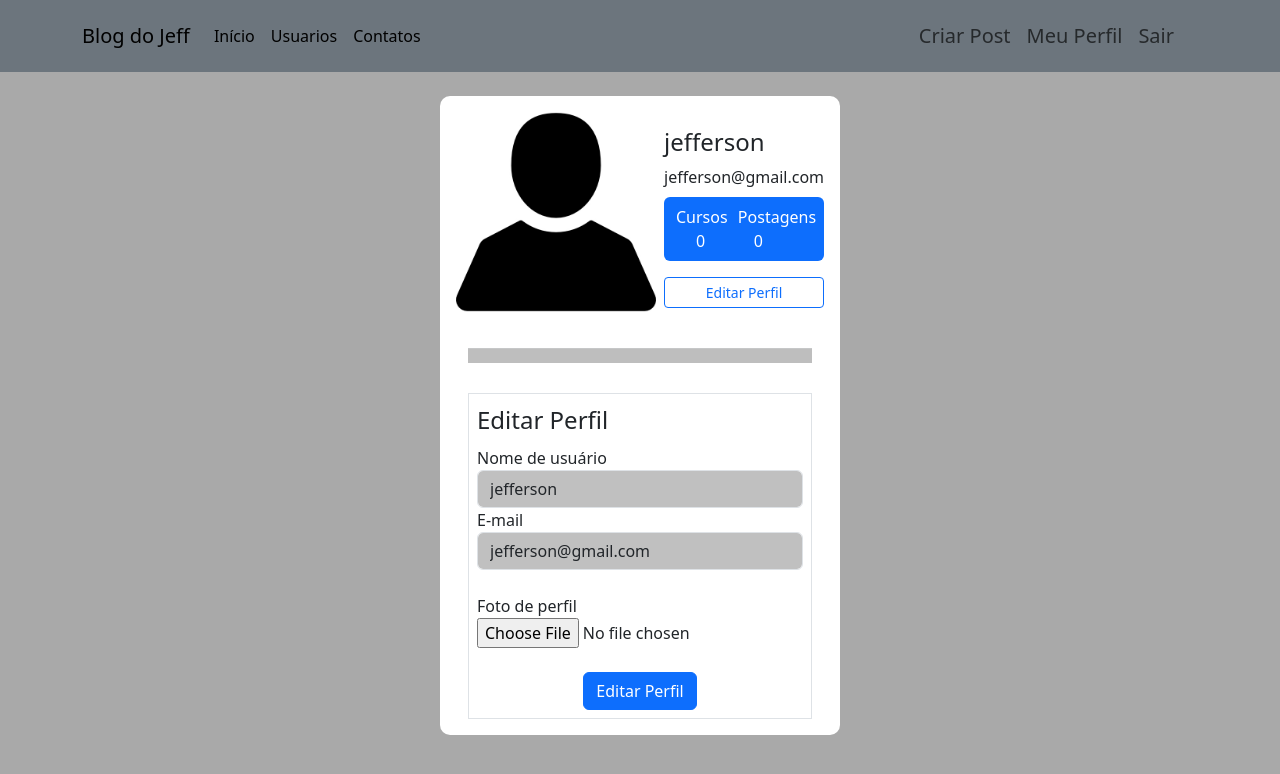
After one commit to jeffin-Dev/blog-flask, a Flask app: page /editar-perfil in a window 1280 px wide. The commit adds this page. Shown: the top 774 px of the page. Run offline with Flask 3, Linux system fonts and the light colour scheme; a user stored in the database is signed in; some libraries are stand-ins or nearby versions.

Commit message:
Deploy editar perfil
Mudança do backend e validações de mudança do perfil

```diff
--- a/ProjectBlogJeff/__init__.py
+++ b/ProjectBlogJeff/__init__.py
@@ -11,5 +11,8 @@ app.config['SQLALCHEMY_DATABASE_URI'] = 'sqlite:///blog.db'
 database = SQLAlchemy(app)
 bcrypt = Bcrypt(app)
 login_manager = LoginManager(app)
+login_manager.login_view='login'
+login_manager.login_message='Faça Login Ou Cadastre-se Para Acessar'
+login_manager.login_message_category='alert alert-danger'
 
 from ProjectBlogJeff import routes
--- a/ProjectBlogJeff/forms.py
+++ b/ProjectBlogJeff/forms.py
@@ -1,8 +1,9 @@
 from flask_wtf import FlaskForm
+from flask_wtf.file import FileField, FileAllowed
 from wtforms import StringField, PasswordField, SubmitField, BooleanField
 from wtforms.validators import DataRequired, Length, EqualTo, Email, ValidationError
 from ProjectBlogJeff.models import Usuario
-from ProjectBlogJeff import bcrypt
+from flask_login import current_user
 
 class FormCreateAccount(FlaskForm):
     username = StringField('Nome de usuário', validators=[DataRequired(), Length(4, 10)])
@@ -26,3 +27,22 @@ class FormLoginAccount(FlaskForm):
     senha_login = PasswordField('Digite a senha', validators=[DataRequired()])
     lembrar_dados = BooleanField('Lembrar Dados de Acessos')
     botao_submit_entrar = SubmitField('Entrar')
+
+class FormEditarPerfil(FlaskForm):
+    username = StringField('Nome de usuário', validators=[DataRequired(), Length(4, 10)])
+    email = StringField('E-mail', validators=[DataRequired(), Email(message='E-mail inválido')])
+    botao_submit_editar_perfil = SubmitField('Editar Perfil')
+    nova_foto_perfil = FileField('Foto de perfil', validators=[FileAllowed(['jpg', 'png'], message='''Extensão do arquivo
+                                                                                                   inválida. Escolha
+                                                                                                   (JPG OU PNG).''')])
+
+    def validate_username(self, username):
+        if current_user.username != username.data:
+            usuario = Usuario.query.filter_by(username=username.data).first()
+            if usuario:
+                raise ValidationError('Nome de usuário já esta em uso.')
+    def validate_email(self, email):
+        if current_user.email != email.data:
+            usuario = Usuario.query.filter_by(email=email.data).first()
+            if usuario:
+                raise ValidationError('E-mail ja esta em uso. Informe um e-mail válido.')
--- a/ProjectBlogJeff/routes.py
+++ b/ProjectBlogJeff/routes.py
@@ -1,8 +1,9 @@
 from flask import render_template, url_for, request, flash, redirect
-from ProjectBlogJeff.forms import FormLoginAccount, FormCreateAccount
+from ProjectBlogJeff.forms import FormLoginAccount, FormCreateAccount, FormEditarPerfil
 from ProjectBlogJeff import app, database, bcrypt
 from ProjectBlogJeff.models import Usuario
-from flask_login import login_user, logout_user, current_user
+from flask_login import login_user, logout_user, current_user, login_required
+from ProjectBlogJeff.funcoes import tratamento_img
 
 lista_usuarios = ['Jeff', 'Isa', 'João', 'Pedro', 'Ana']
 
@@ -15,6 +16,7 @@ def contato():
     return render_template('contato.html')
 
 @app.route('/usuarios')
+@login_required
 def usuarios():
     return render_template('usuarios.html', lista_usuarios=lista_usuarios)
 
@@ -27,7 +29,11 @@ def login():
         if usuario and bcrypt.check_password_hash(usuario.senha, form_login.senha_login.data):
             login_user(usuario, remember=form_login.lembrar_dados.data)
             flash(f'Boas vindas, {form_login.email_login.data}.', 'alert-success')
-            return redirect(url_for('home'))
+            parametro_next = request.args.get('next')
+            if parametro_next:
+                return redirect(parametro_next)
+            else:
+                return redirect(url_for('home'))
         else:
             flash('E-mail ou Senha Incorreta. Verifique e tente novamente', 'alert-danger')
     if form_create_account.validate_on_submit() and 'botao_submit_criar_conta' in request.form:
@@ -41,15 +47,41 @@ def login():
     return render_template('login.html', form_login=form_login, form_create_account=form_create_account)
 
 @app.route('/sair')
+@login_required
 def logout():
     logout_user()
     flash('Deslogado Com Sucesso.', 'alert-success')
     return redirect(url_for('login'))
 
 @app.route('/post/criar')
+@login_required
 def criar_post():
     return render_template('criar_post.html')
 
 @app.route('/perfil')
+@login_required
 def meu_perfil():
-    return render_template('meu_perfil.html')
+    form_editar_perfil = FormEditarPerfil()
+    foto_perfil = url_for('static', filename= 'fotos_perfil/{}'.format(current_user.foto_de_perfil))
+    return render_template('meu_perfil.html', foto_perfil=foto_perfil,  form_editar_perfil=form_editar_perfil)
+
+@app.route('/editar-perfil', methods=['GET', 'POST'])
+@login_required
+def editar_perfil():
+    form_editar_perfil = FormEditarPerfil()
+    if form_editar_perfil.validate_on_submit():
+        current_user.email = form_editar_perfil.email.data
+        current_user.username = form_editar_perfil.username.data
+        if form_editar_perfil.nova_foto_perfil.data:
+            nome_img = tratamento_img(form_editar_perfil.nova_foto_perfil.data)
+            current_user.foto_de_perfil = nome_img
+        database.session.commit()
+        flash('Perfil Atualizado com Sucesso.', 'alert-success')
+        return redirect(url_for('meu_perfil'))
+    elif request.method == 'GET':
+        form_editar_perfil.email.data = current_user.email
+        form_editar_perfil.username.data = current_user.username
+
+    foto_perfil = url_for('static', filename='fotos_perfil/{}'.format(current_user.foto_de_perfil))
+    return render_template('editar_perfil.html', foto_perfil=foto_perfil,
+                           form_editar_perfil=form_editar_perfil)
--- /dev/null
+++ b/ProjectBlogJeff/static/main.css
@@ -0,0 +1,38 @@
+body{
+    background-color:#A9A9A9;
+    border-radius: 10px;
+}
+
+.form-control{
+   background-color:#C0C0C0;
+}
+
+
+.card{
+  width: 400px;
+  border: none;
+  border-radius: 10px;
+  background-color: #fff;
+}
+
+.stats
+    background: #f2f5f8 !important;
+    color: #000 !important;
+}
+.articles{
+  font-size:15px;
+  color: #a1aab9;
+}
+
+.number1{
+  font-weight:500;
+}
+
+.rating{
+  font-size:15px;
+  color: #a1aab9;
+}
+
+.number3{
+  font-weight:500;
+}
--- a/ProjectBlogJeff/templates/base.html
+++ b/ProjectBlogJeff/templates/base.html
@@ -5,6 +5,7 @@
     <title>Blog</title>
 
     <link href="https://cdn.jsdelivr.net/npm/bootstrap@5.3.0/dist/css/bootstrap.min.css" rel="stylesheet" integrity="sha384-9ndCyUaIbzAi2FUVXJi0CjmCapSmO7SnpJef0486qhLnuZ2cdeRhO02iuK6FUUVM" crossorigin="anonymous">
+    <link rel="stylesheet" type="text/css" href="{{ url_for('static', filename='main.css')}}">
 
     {% block head %}
     {% endblock %}
@@ -28,7 +29,7 @@
     </div>
     {% block body %}
     {% endblock %}
-
     <script src="https://cdn.jsdelivr.net/npm/bootstrap@5.3.0/dist/js/bootstrap.bundle.min.js" integrity="sha384-geWF76RCwLtnZ8qwWowPQNguL3RmwHVBC9FhGdlKrxdiJJigb/j/68SIy3Te4Bkz" crossorigin="anonymous"></script>
 </body>
 </html>
+<!--Site desenvolvido por jefferson.dev.contato@gmail.com-->
--- /dev/null
+++ b/ProjectBlogJeff/templates/editar_perfil.html
@@ -0,0 +1,55 @@
+{% extends 'meu_perfil.html' %}
+
+{% block editar_perfil %}
+
+<div class="container", name="EditarPerfil">
+    <hr style="height:15px; background-color: black; position: relative; top: 20px; margin-bottom: 50px">
+    <form method="POST" action="" class="border mt-4 p-2" enctype="multipart/form-data">
+        {{ form_editar_perfil.csrf_token }}
+        <legend>Editar Perfil</legend>
+        <fieldset>
+            <div class="form-group">
+                {{ form_editar_perfil.username.label(class="form-control-label") }}
+                {% if form_editar_perfil.username.errors %}
+                    {{ form_editar_perfil.username(class="form-control is-invalid") }}
+                    <div class="invalid-feedback">
+                        {% for error in form_editar_perfil.username.errors %}
+                            {{ error }}
+                        {% endfor %}
+                    </div>
+                {% else %}
+                {{ form_editar_perfil.username(class="form-control " ) }}
+                {% endif %}
+            </div>
+            <div class="form-group">
+                {{ form_editar_perfil.email.label(class="form-control-label") }}
+                {% if form_editar_perfil.email.errors %}
+                    {{ form_editar_perfil.email(class="form-control is-invalid") }}
+                    <div class="invalid-feedback">
+                        {% for error in form_editar_perfil.email.errors %}
+                            {{ error }}
+                        {% endfor %}
+                    </div>
+                {% else %}
+                {{ form_editar_perfil.email(class="form-control") }}
+                {% endif %}
+            </div>
+            <br>
+            <div class="form-group">
+                {{ form_editar_perfil.nova_foto_perfil.label }}
+                {{ form_editar_perfil.nova_foto_perfil(class="form-control-file") }}
+                {% if form_editar_perfil.nova_foto_perfil.errors %}
+                    {% for erro in form_editar_perfil.nova_foto_perfil.errors %}
+
+                <span class="text-danger ">{{ erro }}</span><br>
+                    {% endfor %}
+                {% endif %}
+            </div>
+            <br>
+                <span class="justify-content-center d-flex w-100">
+                    {{ form_editar_perfil.botao_submit_editar_perfil(class="btn btn-primary")}}
+                </span>
+        </fieldset>
+    </form>
+</div>
+{% endblock %}
--- a/ProjectBlogJeff/templates/meu_perfil.html
+++ b/ProjectBlogJeff/templates/meu_perfil.html
@@ -2,8 +2,36 @@
 
 {% block body %}
 
-    <div style="text-align: center">
-        <h1>Meu perfil</h1>
+<div class="container d-flex justify-content-center">
+    <div class="card p-3">
+            <div class="row">
+                <div class="col-perfil d-flex ">
+                    <div class="pe-2">
+                        <img src="{{ foto_perfil }}" class = "rounded" width="200" >
+                    </div>
+                    <div class="ml-3 w-100">
+                       <h4 class="mt-3"> {{ current_user.username }}</h4>
+                       <span style = "font-size:16px" >{{ current_user.email }}</span>
+                       <div class="p-2 mt-2 bg-primary d-flex justify-content-between rounded text-white">
+                            <div class="d-flex flex-column">
+                                <span class="articles ps-1">Cursos</span>
+                                <span class="number1 ps-4">0</span>
+                            </div>
+                            <div class="d-flex flex-column">
+                                <span class="articles ps-2">Postagens</span>
+                                <span class="number1 ps-4">0</span>
+                            </div>
+                       </div>
+                       <div class="button mt-3 d-flex flex-row align-items-center">
+                            <a class ="w-100" href="{{ url_for('editar_perfil') }}">
+                               <button class="btn btn-sm btn-outline-primary w-100">Editar Perfil</button>
+                           </a>
+                        </div>
+                    </div>
+                </div>
+            </div>
+        {% block editar_perfil %}
+        {% endblock %}
     </div>
-
+</div>
 {% endblock %}
```
Also changed, not shown: ProjectBlogJeff/funcoes.py (added, +15 -0 lines), ProjectBlogJeff/templates/login.html (+13 -13 lines), ProjectBlogJeff/templates/navbar.html (+4 -4 lines), ProjectBlogJeff/static/fotos_perfil/a5386ccf7a7b856dd15f9b39b833e5f82c99a7392b471fd0.jpg (added), ProjectBlogJeff/static/fotos_perfil/a5386ccf7a7b856dd15f9b39b833e5f8ebef8740d8c86d2a.jpg (added), ProjectBlogJeff/static/fotos_perfil/a5386ccf7a7b856dd15f9b39b833e5f8fd7ea87af2e9e37b.jpg (added), ProjectBlogJeff/static/fotos_perfil/default.jpg (added), ProjectBlogJeff/static/fotos_perfil/default29773bd1527c9ddb.jpg (added), ProjectBlogJeff/static/fotos_perfil/meuamor38b1b91af8b9ba3f.jpg (added), ProjectBlogJeff/static/fotos_perfil/meuamor969a36767a4a1911.jpg (added), ProjectBlogJeff/static/fotos_perfil/meuamorbd80c874df236ccb.jpg (added), ProjectBlogJeff/static/fotos_perfil/robo-de-empresario-ruim-generative-ai_155807-2352772f843e824f78c4.png (added), instance/blog.db.
